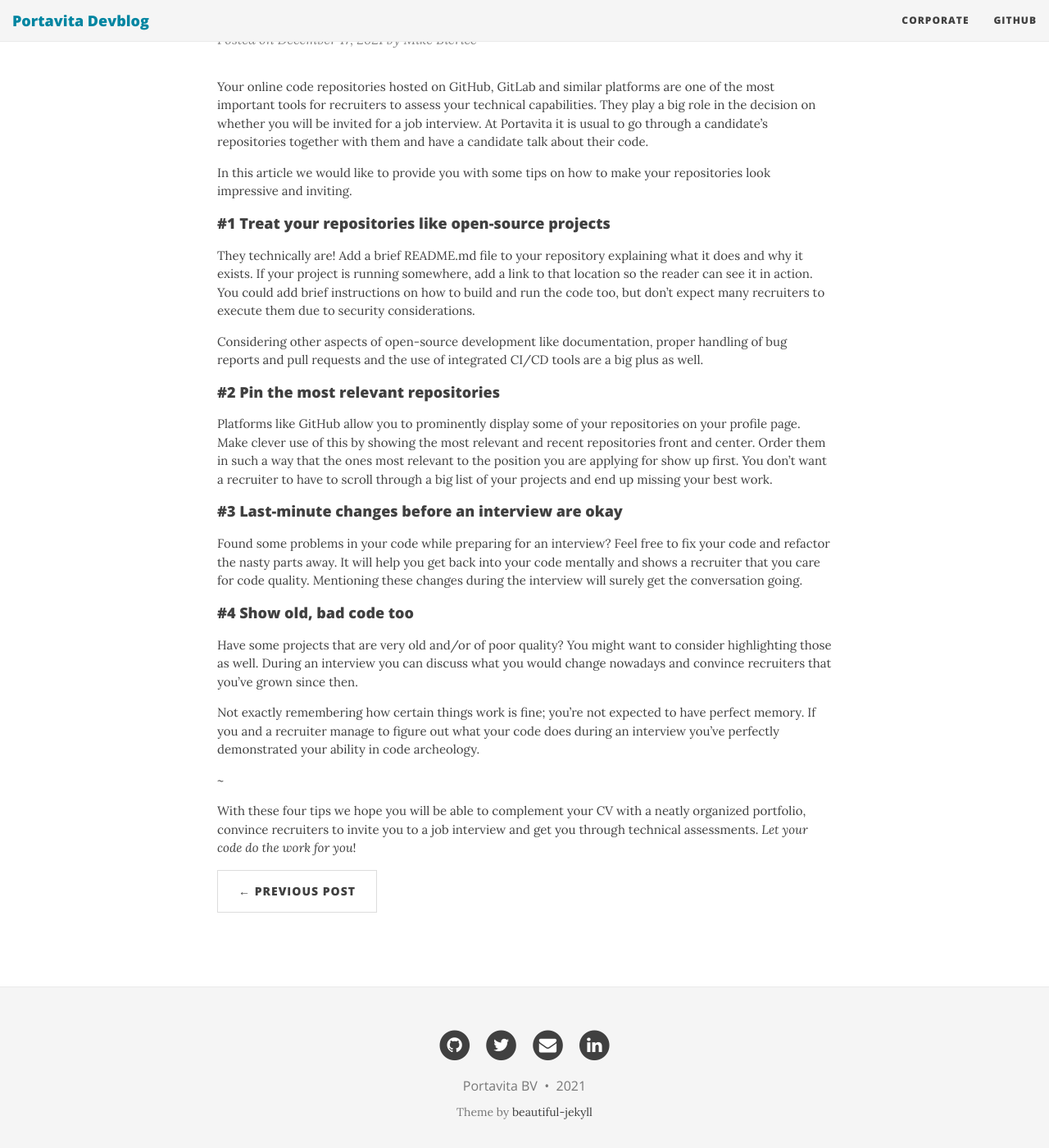
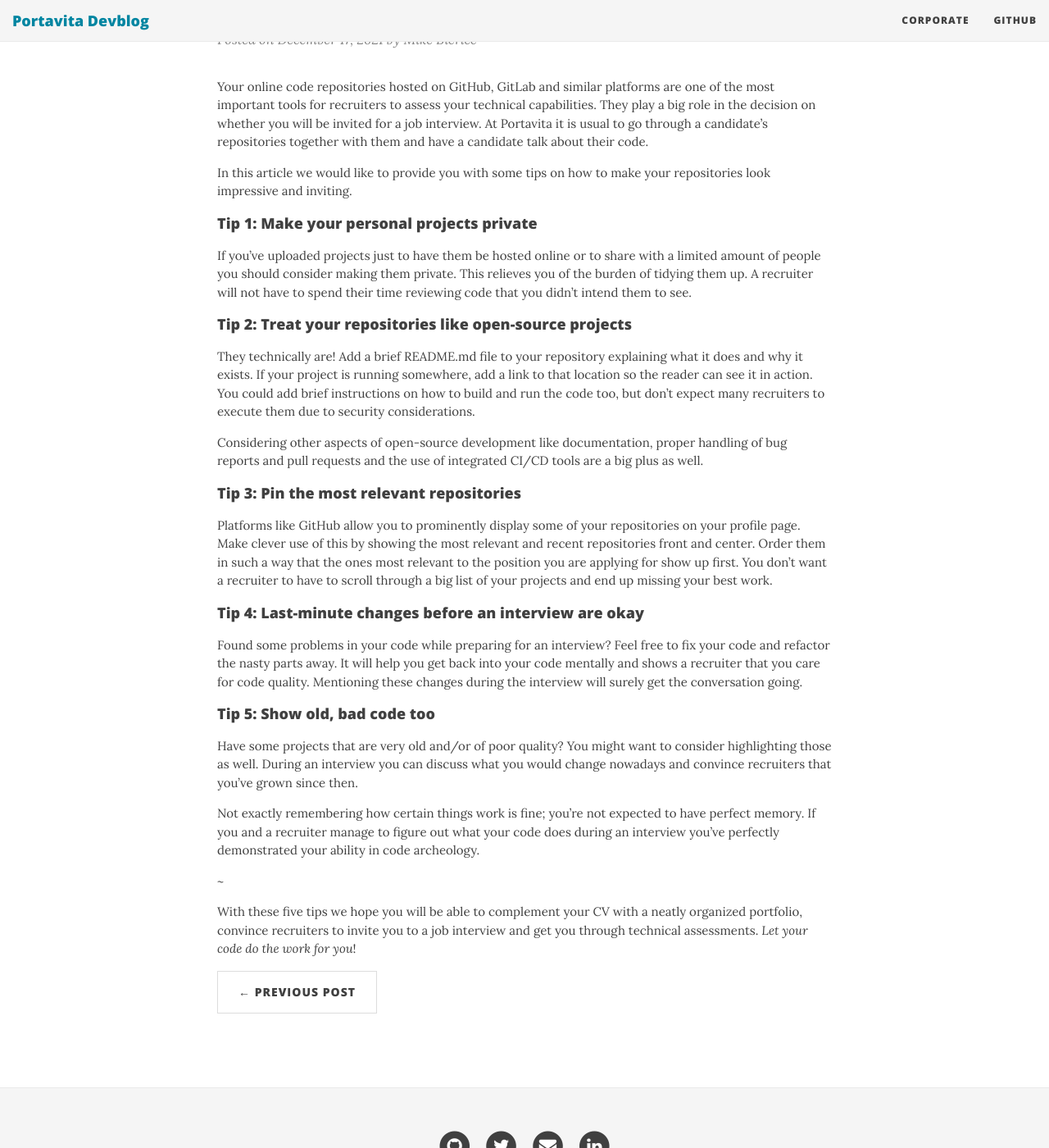
Before and after one commit to Portavita/portavita.github.io, a Jekyll site: the page built from _posts/2021-12-17-preparing-your-online-repositories-for-job-applications.md, in a window 1280 px wide and 1400 px high, scrolled down 308 px. Shown: the whole window at 82% size. Built offline with Jekyll 4.4.1, drawn with Linux system fonts in a browser that asks for light colours; nearby versions of some CDN libraries.

Commit message:
Add extra tip

```diff
--- a/_posts/2021-12-17-preparing-your-online-repositories-for-job-applications.md
+++ b/_posts/2021-12-17-preparing-your-online-repositories-for-job-applications.md
@@ -10,21 +10,25 @@ Your online code repositories hosted on GitHub, GitLab and similar platforms are
 
 In this article we would like to provide you with some tips on how to make your repositories look impressive and inviting.
 
-#### #1 Treat your repositories like open-source projects
+#### Tip 1: Make your personal projects private
+
+If you've uploaded projects just to have them be hosted online or to share with a limited amount of people you should consider making them private. This relieves you of the burden of tidying them up. A recruiter will not have to spend their time reviewing code that you didn't intend them to see.
+
+#### Tip 2: Treat your repositories like open-source projects
 
 They technically are! Add a brief README.md file to your repository explaining what it does and why it exists. If your project is running somewhere, add a link to that location so the reader can see it in action. You could add brief instructions on how to build and run the code too, but don’t expect many recruiters to execute them due to security considerations.
 
 Considering other aspects of open-source development like documentation, proper handling of bug reports and pull requests and the use of integrated CI/CD tools are a big plus as well.
 
-#### #2 Pin the most relevant repositories
+#### Tip 3: Pin the most relevant repositories
 
 Platforms like GitHub allow you to prominently display some of your repositories on your profile page. Make clever use of this by showing the most relevant and recent repositories front and center. Order them in such a way that the ones most relevant to the position you are applying for show up first. You don’t want a recruiter to have to scroll through a big list of your projects and end up missing your best work.
 
-#### #3 Last-minute changes before an interview are okay
+#### Tip 4: Last-minute changes before an interview are okay
 
 Found some problems in your code while preparing for an interview? Feel free to fix your code and refactor the nasty parts away. It will help you get back into your code mentally and shows a recruiter that you care for code quality. Mentioning these changes during the interview will surely get the conversation going.
 
-#### #4 Show old, bad code too
+#### Tip 5: Show old, bad code too
 
 Have some projects that are very old and/or of poor quality? You might want to consider highlighting those as well. During an interview you can discuss what you would change nowadays and convince recruiters that you’ve grown since then.
 
@@ -32,4 +36,4 @@ Not exactly remembering how certain things work is fine; you’re not expected t
 
 ~
 
-With these four tips we hope you will be able to complement your CV with a neatly organized portfolio, convince recruiters to invite you to a job interview and get you through technical assessments. *Let your code do the work for you*!
+With these five tips we hope you will be able to complement your CV with a neatly organized portfolio, convince recruiters to invite you to a job interview and get you through technical assessments. *Let your code do the work for you*!
```
